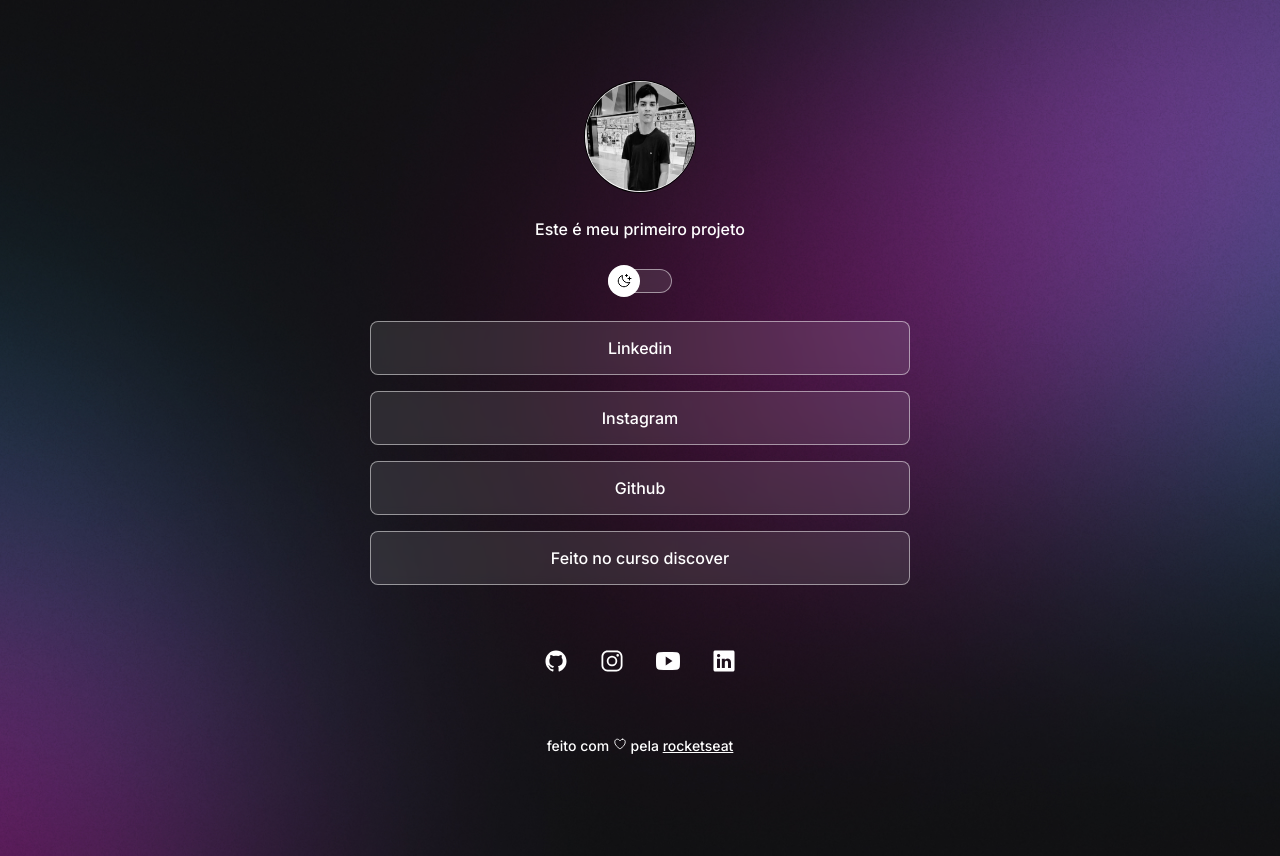
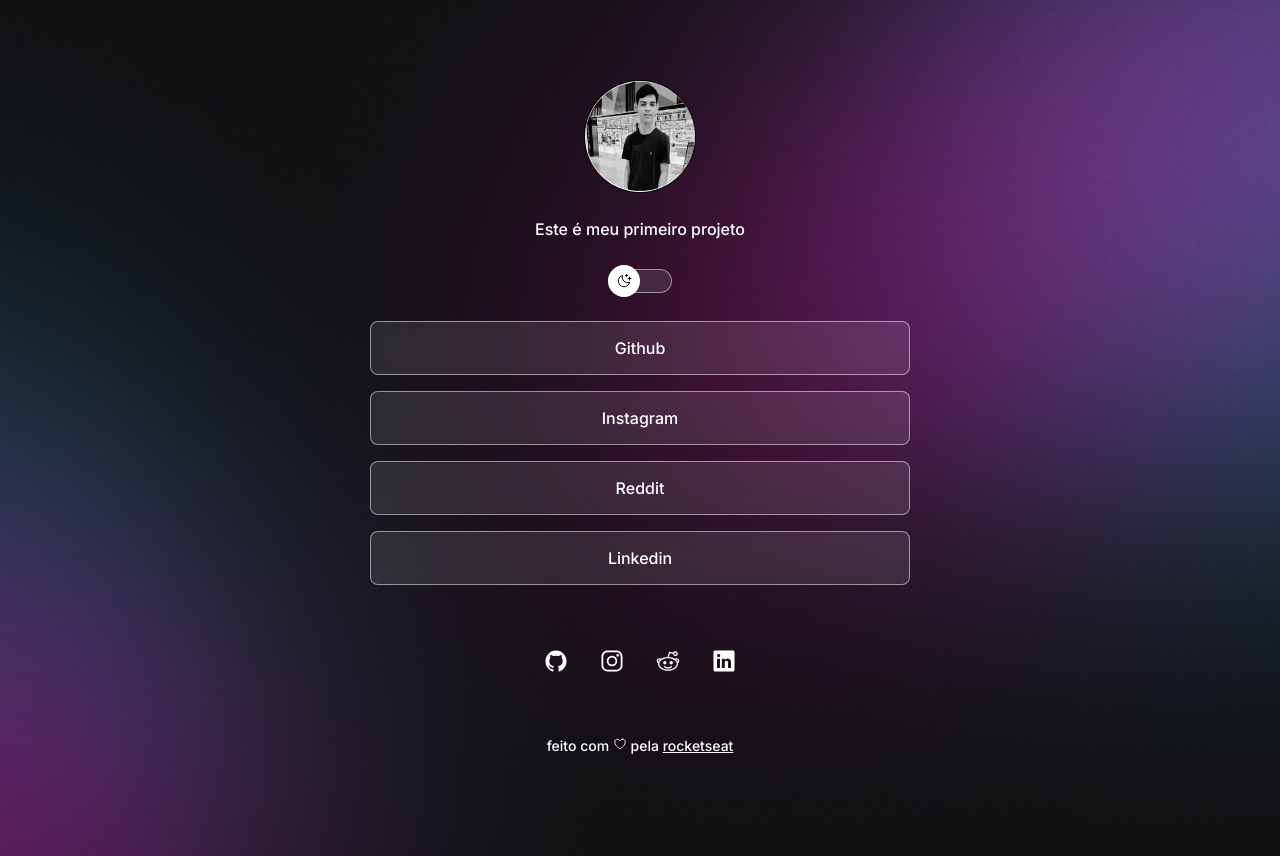
Before and after one commit to Vinicius-2502/i-am-vini, a plain HTML site: page index.html in a window 1280 px wide. Drawn offline with nearby package versions, Linux system fonts and the light colour scheme.

Commit message:
social-links atualização 2.0

```diff
--- a/index.html
+++ b/index.html
@@ -25,29 +25,36 @@
       </div>
       <ul>
         <li>
-          <a href="#">Linkedin</a>
-        </li>
-        <li>
-          <a href="https://www.instagram.com/eu_vini_pvp?utm_source=qr&igsh=MWs3aXdrMWRscHFhdg==" target="_blank">Instagram</a>
-        </li>
-        <li>
           <a href="https://github.com/Vinicius-2502" target="_blank">Github</a>
         </li>
         <li>
-          <a href="#">Feito no curso discover</a>
+           <a href="https://www.instagram.com/eu_vini_pvp?utm_source=qr&igsh=MWs3aXdrMWRscHFhdg=="  target="_blank">Instagram</a>
+        </li>
+        <li>
+          <a href="https://www.reddit.com/u/vini_2502/s/qHRkVbCKB5"target="_blank"
+            >Reddit</a>
+        </li>
+        <li>
+          <a href="https://www.linkedin.com/in/vinicius2502" target="_blank">Linkedin</a>
         </li>
       </ul>
       <div id="social-links">
         <a href="https://github.com/Vinicius-2502" target="_blank">
           <ion-icon name="logo-github"></ion-icon>
         </a>
-        <a href="https://www.instagram.com/eu_vini_pvp?utm_source=qr&igsh=MWs3aXdrMWRscHFhdg==" target="_blank">
+        <a
+          href="https://www.instagram.com/eu_vini_pvp?utm_source=qr&igsh=MWs3aXdrMWRscHFhdg=="
+          target="_blank"
+        >
           <ion-icon name="logo-instagram"></ion-icon>
         </a>
-        <a href="" target="_blank">
-          <ion-icon name="logo-youtube"></ion-icon>
+        <a
+          href="https://www.reddit.com/u/vini_2502/s/qHRkVbCKB5"
+          target="_blank"
+        >
+          <ion-icon name="logo-reddit"></ion-icon>
         </a>
-        <a href="" target="_blank">
+        <a href="https://www.linkedin.com/in/vinicius2502" target="_blank">
           <ion-icon name="logo-linkedin"></ion-icon>
         </a>
       </div>
```
